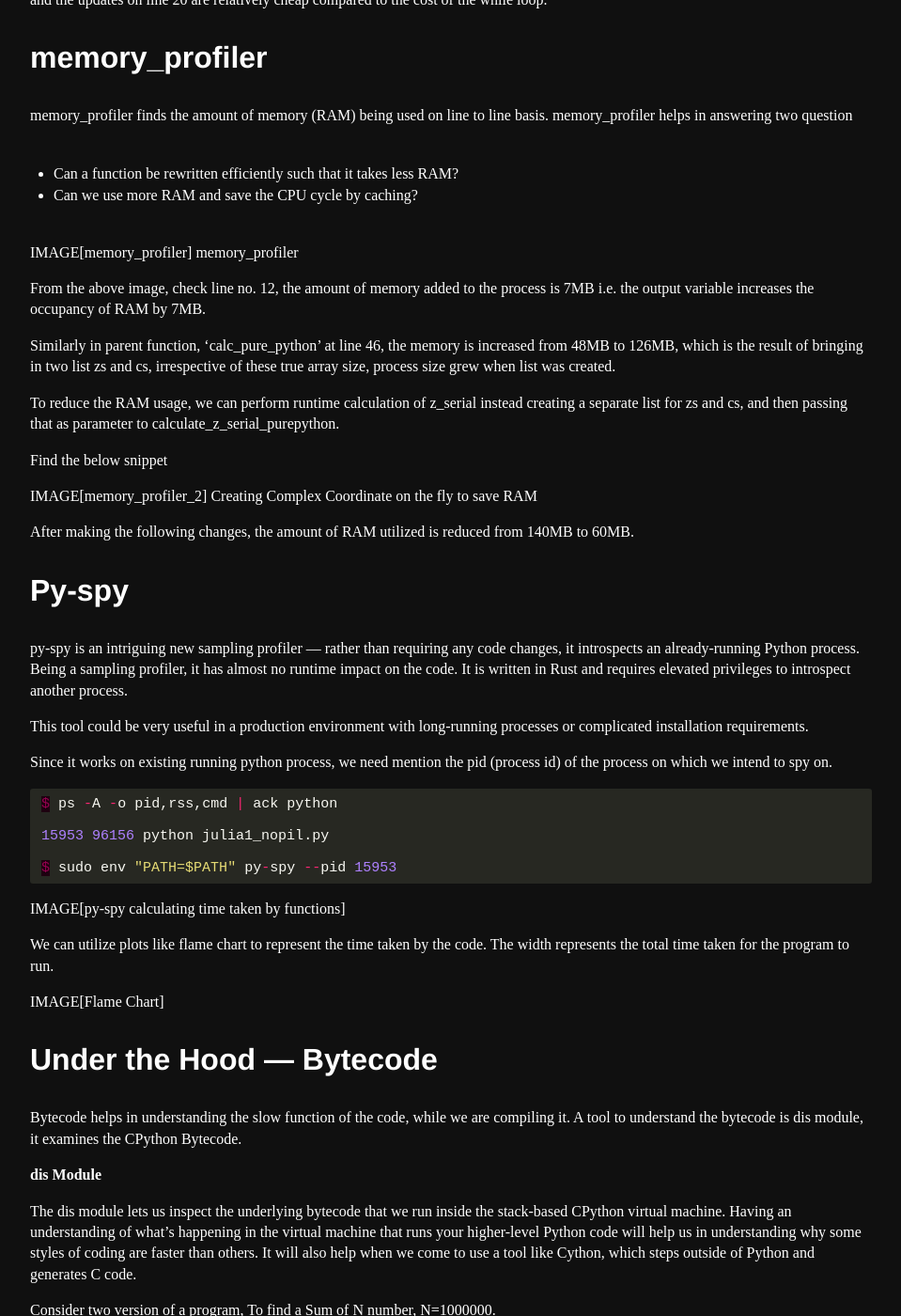
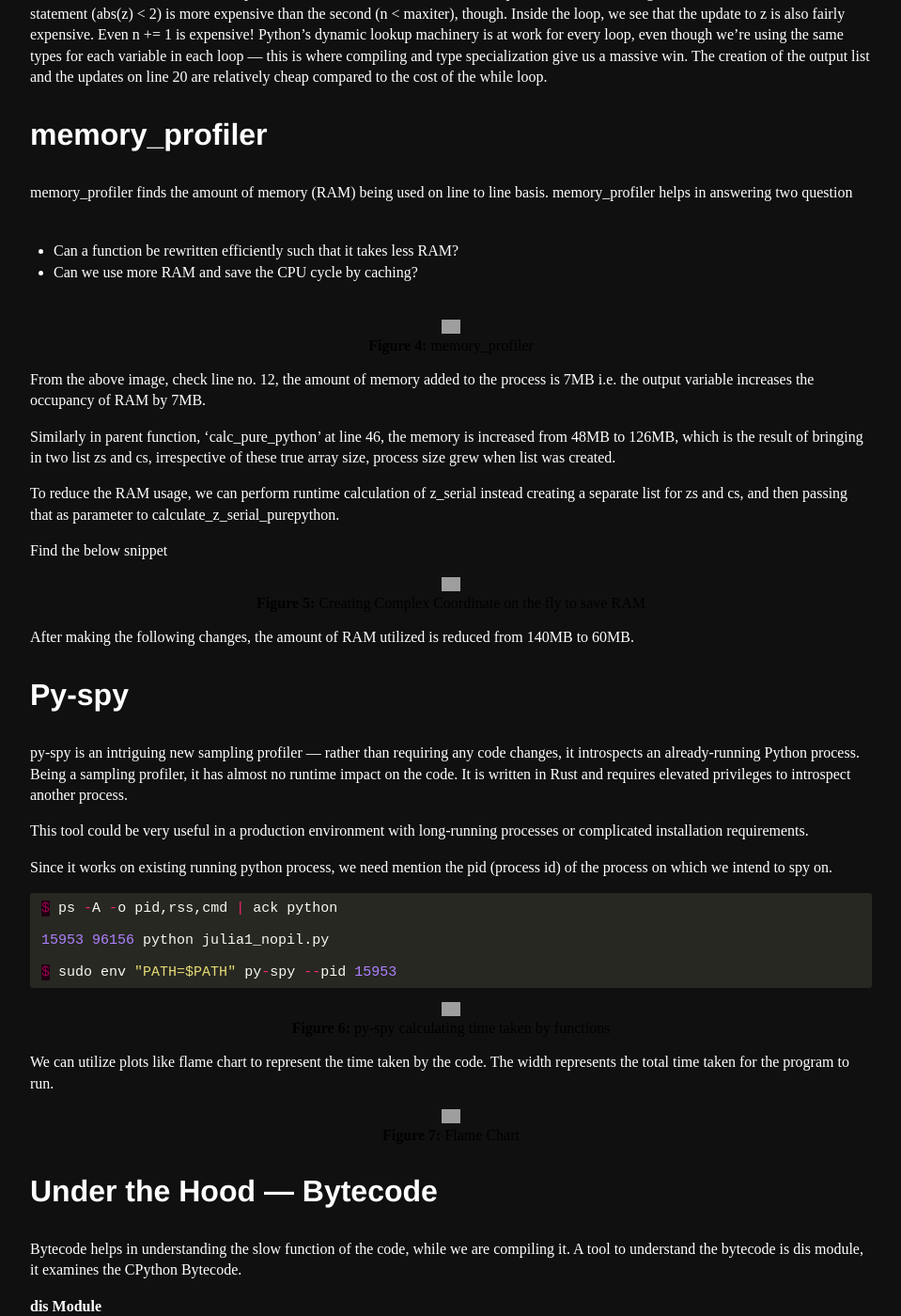
Before and after one commit to Mayurji/mayurji.github.io, a Jekyll site: the page built from _posts/2021-01-02-profiling.md, in a window 1280 px wide and 1400 px high, scrolled down 2839 px. Shown: the whole window at 94% size, without its empty margins (160-1119 px from the left). Built offline with Jekyll 4.4.1, drawn with Linux system fonts in a browser that asks for light colours; our own code applies the rules of GitHub Pages for plain Markdown files; comment, search, counter and statistics services are not loaded; some of the changed text lies outside the part shown.

Commit message:
Update 2021-01-02-profiling.md

````diff
--- a/_posts/2021-01-02-profiling.md
+++ b/_posts/2021-01-02-profiling.md
@@ -85,13 +94,21 @@ snakeviz is a visualizer that draws the output of cProfile as a diagram in which
 
 IMAGE [cProfile statistics of the whole code.]
 
+<center>
+<img src="{{site.url}}/assets/images/profiling/cprofile.png" class="post-body" style="zoom: 5%; background-color:#DCDCDC;" /><br>
+<b>Figure 1:</b> cProfile statistics of the whole code
+</center>
+
 From above image, it can be noted, what is the time taken for each function. Sorting by cumulative time gives us an idea about where the majority of execution time is spent. This result shows us that 36,221,995 function calls occurred in just over 12 seconds (this time includes the overhead of using cProfile).
 
 Function call to calc_pure_python takes 1 second and function call to calculate_z_serial_purepython takes 11 seconds, these two functions are called only once.
 
 the call to calculate_z_serial_purepython function is CPU-intensive, since the manipulation happens inside this function. However, we can’t derive which lines take the time inside the function using cProfile.
 
-IMAGE[SnakeViz]
+<center>
+<img src="{{site.url}}/assets/images/profiling/snakeViz.png" class="post-body" style="zoom: 5%; background-color:#DCDCDC;" /><br>
+<b>Figure 2:</b> SnakeViz - cProfile
+</center>
 
 The above visualization represents the time taken for each function to execute.
 
@@ -99,7 +116,10 @@ The above visualization represents the time taken for each function to execute.
 
 cProfile acts as a guide to identify which functions is costly in terms of execution time, while the line_profiler acts on top of each function, to identify, which line takes max amount of time for execution. line_profiler helps in finding the CPU usage.
 
-IMAGE[line_profiler]
+<center>
+<img src="{{site.url}}/assets/images/profiling/line_profiler.png" class="post-body" style="zoom: 5%; background-color:#DCDCDC;" /><br>
+<b>Figure 3:</b> line_profilier
+</center>
 
 The % Time column is the most helpful — we can see that 38% of the time is spent on the while testing. We don’t know whether the first statement (abs(z) < 2) is more expensive than the second (n < maxiter), though. Inside the loop, we see that the update to z is also fairly expensive. Even n += 1 is expensive! Python’s dynamic lookup machinery is at work for every loop, even though we’re using the same types for each variable in each loop — this is where compiling and type specialization give us a massive win. The creation of the output list and the updates on line 20 are relatively cheap compared to the cost of the while loop.
 
@@ -110,7 +130,10 @@ memory_profiler finds the amount of memory (RAM) being used on line to line basi
 * Can a function be rewritten efficiently such that it takes less RAM?
 * Can we use more RAM and save the CPU cycle by caching?
 
-IMAGE[memory_profiler] memory_profiler
+<center>
+<img src="{{site.url}}/assets/images/profiling/memory_profiler.png" class="post-body" style="zoom: 5%; background-color:#DCDCDC;" /><br>
+<b>Figure 4:</b> memory_profiler
+</center>
 
 From the above image, check line no. 12, the amount of memory added to the process is 7MB i.e. the output variable increases the occupancy of RAM by 7MB.
 
@@ -120,7 +143,10 @@ To reduce the RAM usage, we can perform runtime calculation of z_serial instead
 
 Find the below snippet
 
-IMAGE[memory_profiler_2] Creating Complex Coordinate on the fly to save RAM
+<center>
+<img src="{{site.url}}/assets/images/profiling/memory_profiler_2.png" class="post-body" style="zoom: 5%; background-color:#DCDCDC;" /><br>
+<b>Figure 5:</b> Creating Complex Coordinate on the fly to save RAM
+</center>
 
 After making the following changes, the amount of RAM utilized is reduced from 140MB to 60MB.
 
@@ -140,11 +166,18 @@ $ ps -A -o pid,rss,cmd | ack python
 $ sudo env "PATH=$PATH" py-spy --pid 15953
 ```
 
-IMAGE[py-spy calculating time taken by functions]
+<center>
+<img src="{{site.url}}/assets/images/profiling/pyspy.png" class="post-body" style="zoom: 5%; background-color:#DCDCDC;" /><br>
+<b>Figure 6:</b> py-spy calculating time taken by functions
+</center>
 
 We can utilize plots like flame chart to represent the time taken by the code. The width represents the total time taken for the program to run.
 
-IMAGE[Flame Chart]
+<center>
+<img src="{{site.url}}/assets/images/profiling/flamechart.png" class="post-body" style="zoom: 5%; background-color:#DCDCDC;" /><br>
+<b>Figure 7:</b> Flame Chart
+</center>
+
 
 ### Under the Hood — Bytecode
 
@@ -174,14 +207,15 @@ In [3]: %timeit fn_terse()
 ```
 Bytecode version of the functions
 
-IMAGE[Bytecode]
+<center>
+<img src="{{site.url}}/assets/images/profiling/bytecode.png" class="post-body" style="zoom: 5%; background-color:#DCDCDC;" /><br>
+<b>Figure 8:</b> Bytecode
+</center>
 
 The number of bytecode lines generated for fn_expressive is 17 and for fn_terse is 6 lines. The fn_expressive maintains two variables and a loop which checks the type of variable during addition on each iteration which makes the operation expensive compared to fn_terse, which is a optimized C list comprehension, it generates results without any python object in between.
 
 Decreasing the lines of code, automatically reduces the number of bytecodes generated, causing the time taken for execution to reduce drastically.
 
-I hope, you liked reading this article.
-
 ### References
 
 High Performance Python by Micha Gorelick, Ian Ozsvald
````
Also changed, not shown: other parts of _posts/2021-01-02-profiling.md (+9 -0 lines).
